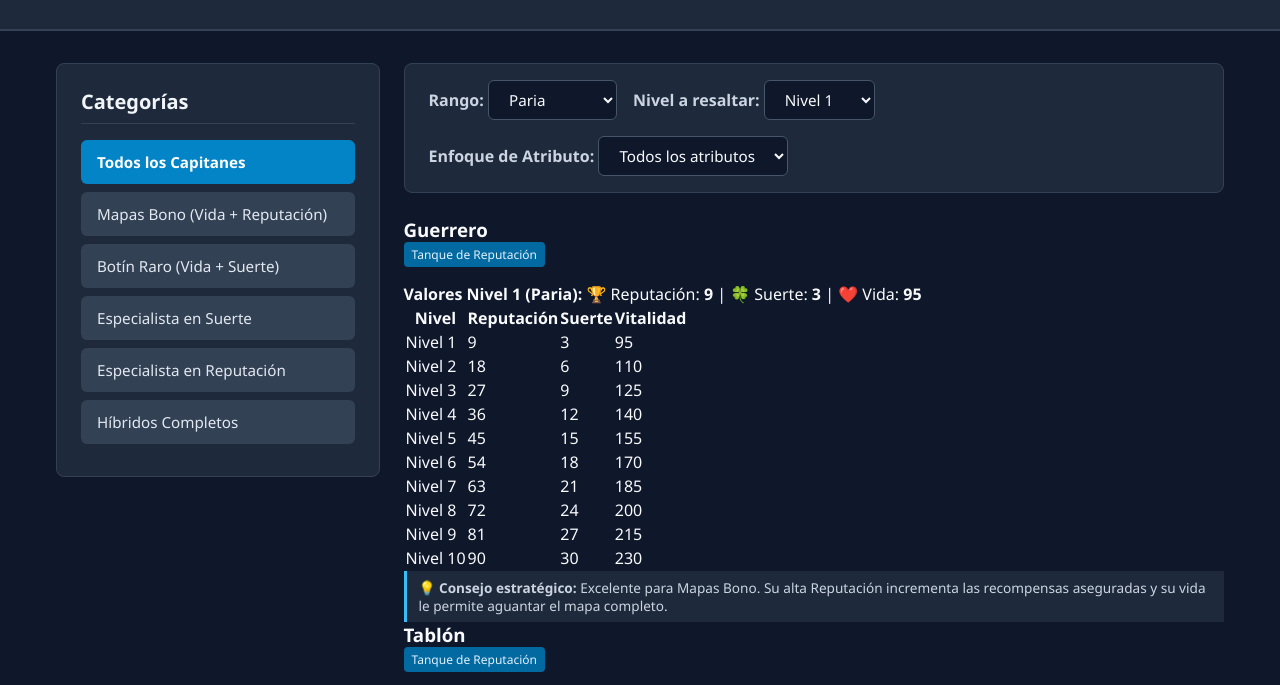
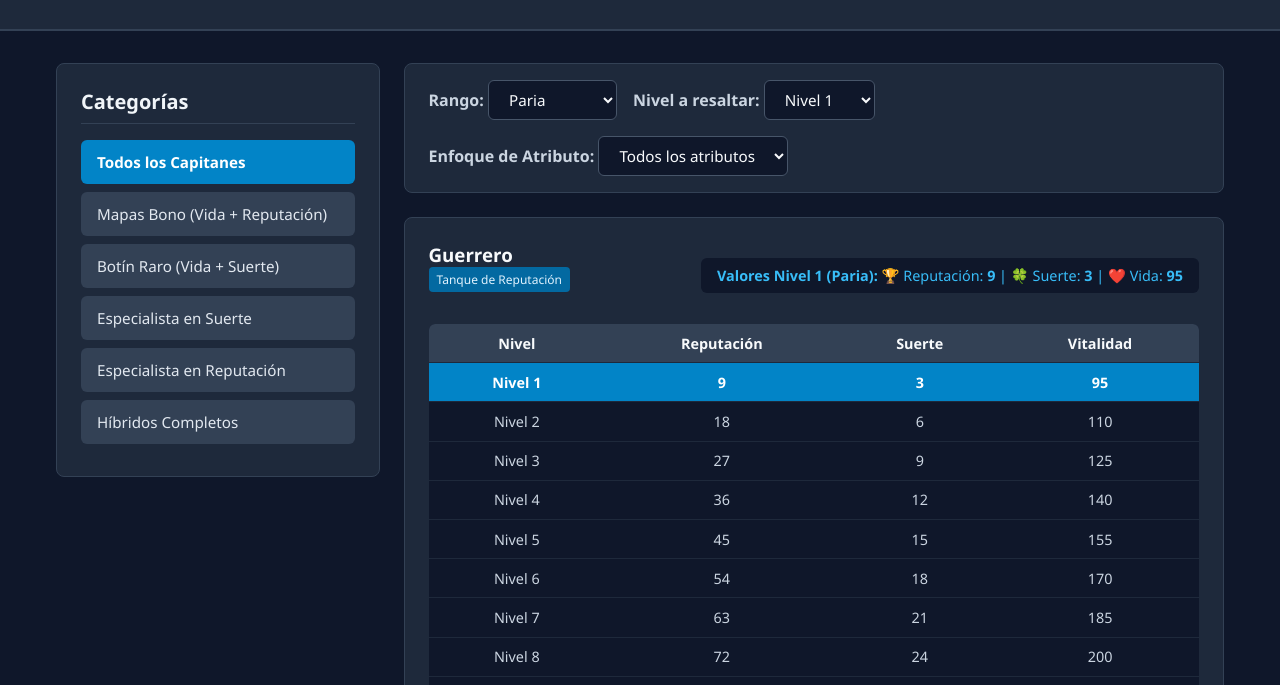
Before and after one commit to Vanzelth/ligadecapitanes, a plain HTML site: page index.html in a window 1280 px wide. Shown: the part 108-793 px from the top of the page. Drawn offline with Linux system fonts and the light colour scheme.

Commit message:
Update style.css

```diff
--- a/style.css
+++ b/style.css
@@ -199,3 +199,74 @@ header p {
   color: #cbd5e1;
   line-height: 1.3;
 }
+
+/* Vista Vertical (Uno encima de otro) */
+.lista-vertical-capitanes {
+  display: flex;
+  flex-direction: column;
+  gap: 2rem;
+}
+
+.tarjeta-capitan-vertical {
+  background-color: #1e293b;
+  border-radius: 8px;
+  padding: 1.5rem;
+  border: 1px solid #334155;
+}
+
+.header-capitan {
+  display: flex;
+  justify-content: space-between;
+  align-items: center;
+  flex-wrap: wrap;
+  gap: 1rem;
+  margin-bottom: 1rem;
+}
+
+.resumen-rapido {
+  background-color: #0f172a;
+  padding: 0.5rem 1rem;
+  border-radius: 6px;
+  font-size: 0.9rem;
+  color: #38bdf8;
+}
+
+/* Tablas de Progresión */
+.contenedor-tabla {
+  overflow-x: auto;
+  margin-bottom: 1rem;
+}
+
+.tabla-progresion {
+  width: 100%;
+  border-collapse: collapse;
+  background-color: #0f172a;
+  border-radius: 6px;
+  overflow: hidden;
+  font-size: 0.9rem;
+}
+
+.tabla-progresion th, .tabla-progresion td {
+  padding: 0.6rem 1rem;
+  text-align: center;
+  border-bottom: 1px solid #1e293b;
+}
+
+.tabla-progresion th {
+  background-color: #334155;
+  color: #f8fafc;
+}
+
+.tabla-progresion td {
+  color: #cbd5e1;
+}
+
+.fila-resaltada {
+  background-color: #0284c7 !important;
+  color: #ffffff !important;
+  font-weight: bold;
+}
+
+.fila-resaltada td {
+  color: #ffffff !important;
+}
```
